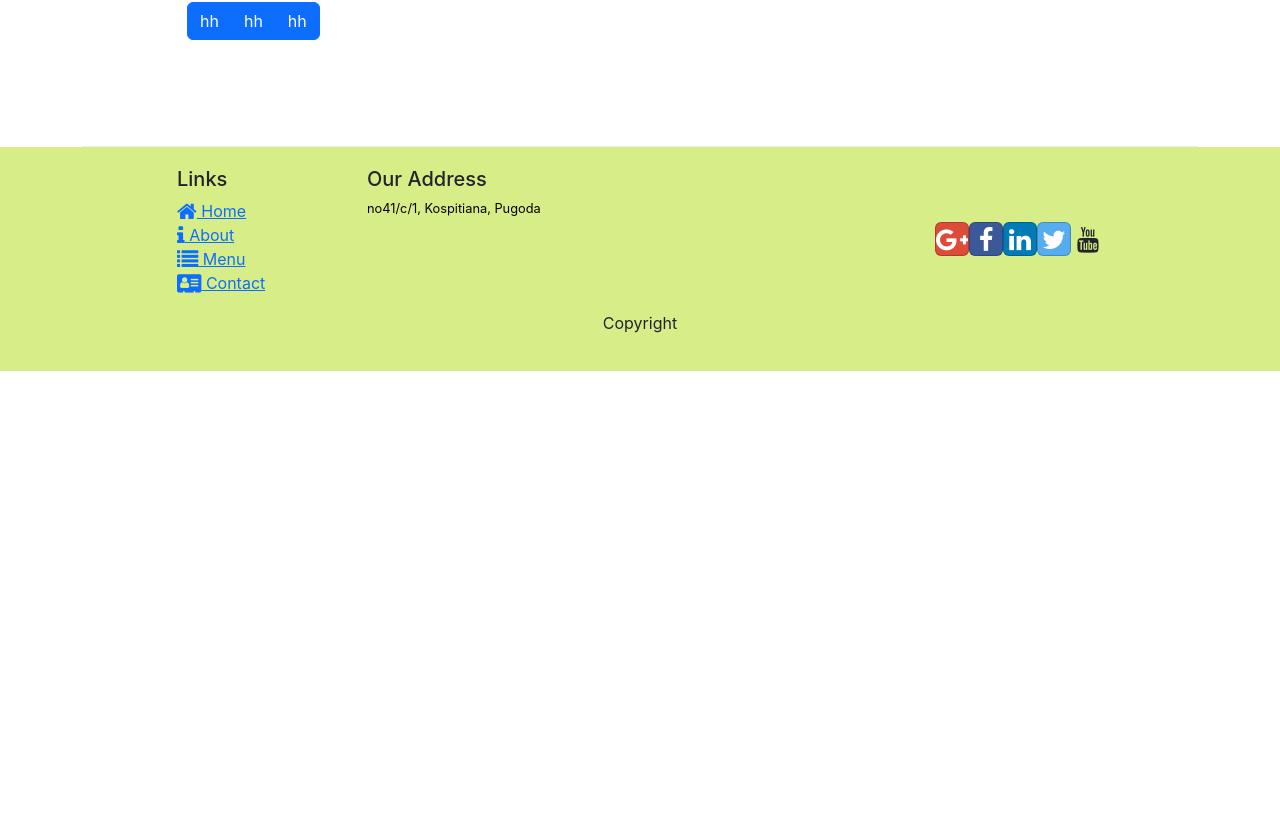
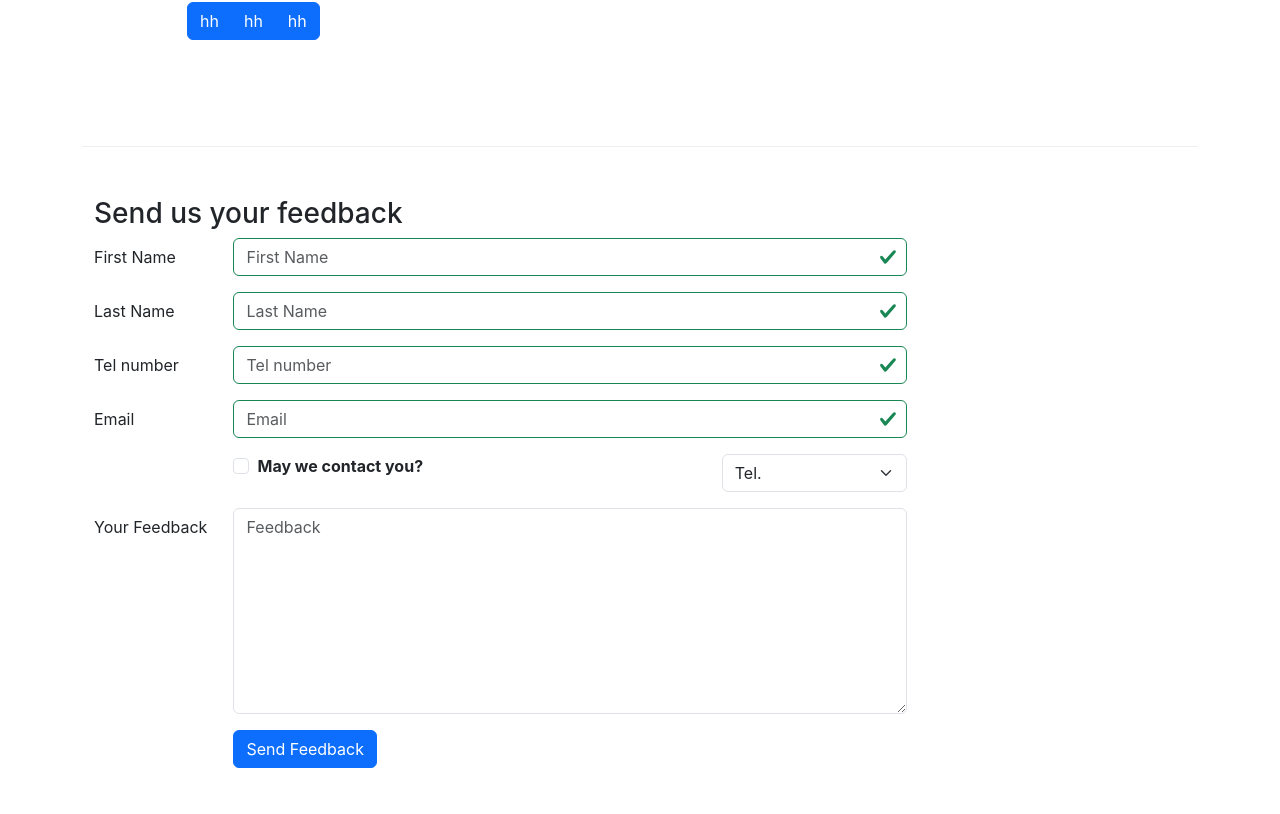
Before and after one commit to Hirusha1-cpu/React, a React (Create React App) app: page /contactus in a window 1280 px wide. Shown: the part 586-1400 px from the top of the page. Before the commit the page ends 957 px from the top, so only its background shows below. Built offline with nearby package versions, Linux system fonts and the light colour scheme.

Commit message:
form validation

```diff
--- /dev/null
+++ b/src/components/AboutUsComponent.js
@@ -0,0 +1,49 @@
+import React from "react";
+import { Breadcrumb, BreadcrumbItem } from "reactstrap";
+
+import { Link } from "react-router-dom";
+import { Card, CardTitle, CardImg, CardImgOverlay } from "reactstrap";
+
+
+
+const Contact = (props) => {
+  const contact = (props) => {
+    return (
+      <div className="col-12 col-md-6 mt-1">
+        <div>
+          <Card>
+
+              <CardImg width="100%" />
+              <CardImgOverlay>
+                <CardTitle></CardTitle>
+              </CardImgOverlay>
+
+          </Card>
+        </div>
+      </div>
+    );
+  };
+
+  return (
+    <div className="container">
+      <div className="row">
+        <Breadcrumb>
+          <BreadcrumbItem>
+            <Link to="/home" className="text-decoration-none">
+              Home
+            </Link>
+          </BreadcrumbItem>
+          <BreadcrumbItem active className="text-info">
+            Contact Us
+          </BreadcrumbItem>
+        </Breadcrumb>
+        <div className="col-12">
+          <h3>Contact Us</h3>
+        </div>
+      </div>
+      <div className="row row-content">{contact}</div>
+    </div>
+  );
+};
+
+export default Contact;
--- a/src/components/ContactComponent.js
+++ b/src/components/ContactComponent.js
@@ -1,9 +1,82 @@
-import React from "react";
-import { Breadcrumb, BreadcrumbItem } from "reactstrap";
+import React,{Component} from "react";
+import { Breadcrumb, BreadcrumbItem,Button, Form, FormGroup, Label, Input, Col, Row, FormFeedback } from "reactstrap";
 
 import {Link} from 'react-router-dom'
 
-function Contact(props) {
+class Contact extends Component {
+    constructor(props){
+        super(props);
+        this.state={
+            firstname: '',
+            lastname:'',
+            telnum:'',
+            email:'',
+            agree: false,
+            contactType: 'Tel',
+            message: '',
+            touched:{
+                firstname: false,
+                lastname: false,
+                telnum: false,
+                email: false,
+
+            }
+        }
+        this.handleSubmit = this.handleSubmit.bind(this);
+        this.handleInputChange = this.handleInputChange.bind(this);
+        this.handleBlur = this.handleBlur.bind(this);
+
+    }
+    handleInputChange(event){
+        const target = event.target;
+        const value = target.type === 'checkbox'? target.checked : target.value;
+        const name = target.name;
+        this.setState({
+            [name]: value
+        });
+
+    }
+    handleSubmit(event){
+        console.log("Current tste" + JSON.stringify(this.state))
+        alert("Current tste" + JSON.stringify(this.state));
+        event.preventDefault();
+    }
+
+    handleBlur = (field) => (evt)=>{
+        this.setState({
+            touched:{...this.state.touched, [field]:true}
+        });
+    }
+
+    validate(firstname, lastname, telnum, email){
+        const errors = {
+            firstname: '',
+            lastname: '',
+            telnum: '',
+            email: ''
+        };
+        if(this.state.touched.firstname && firstname.length<3)
+            errors.firstname = 'First name must be at least 3 characters';
+        else if(this.state.touched.firstname && firstname.length>10)
+            errors.firstname = 'First name must be at less than 10 characters';
+        if(this.state.touched.lastname && lastname.length<3)
+            errors.lastname = 'last name must be at least 3 characters';
+        else if(this.state.touched.lastname && lastname.length>10)
+            errors.lastname = 'last name must be at less than 10 characters';
+
+        const reg = /^\d+$/;
+        if(this.state.touched.telnum &&!reg.test(telnum))
+            errors.telnum = 'Please enter only digits';
+
+        if(this.state.touched.email && email.split('').filter(x => x === "@").length !== 1)
+            errors.email = 'not valid email';
+
+        return errors;
+    }
+
+    render(){
+        const errors = this.validate(this.state.firstname, this.state.lastname, this.state.telnum, this.state.email);
+
         return (
           <div className="container">
                <div className="row" >
@@ -42,8 +115,104 @@ function Contact(props) {
                 </div>
               </div>
             </div>
+            <div className="row row-content">
+                <div className="col-12">
+                    <h3>Send us your feedback</h3>
+                </div>
+                <div className="col-12 col-md-9">
+                    <Form onSubmit={this.handleSubmit}>
+                        <FormGroup row>
+                            <Label htmlFor="firstname" md={2}>First Name</Label>
+                            <Col md={10}>
+                                <Input type="text" name="firstname" id="firstname" placeholder="First Name"
+                                value={this.state.firstname}
+                                valid ={this.state.firstname === ""}
+                                invalid = {errors.firstname !== ''}
+                                onBlur={this.handleBlur('firstname')}
+                                onChange={this.handleInputChange}/>
+                                <FormFeedback>{errors.firstname}</FormFeedback>
+                            </Col>
+
+                        </FormGroup>
+                        <FormGroup row>
+                            <Label htmlFor="lastname" md={2}>Last Name</Label>
+                            <Col md={10}>
+                                <Input type="text" name="lastname" id="lastname" placeholder="Last Name"
+                                value={this.state.lastname}
+                                valid ={this.state.lastname === ""}
+                                invalid = {errors.lastname !== ''}
+                                onBlur={this.handleBlur('lastname')} onChange={this.handleInputChange}/>
+                                <FormFeedback>{errors.lastname}</FormFeedback>
+                            </Col>
+
+                        </FormGroup>
+                        <FormGroup row>
+                            <Label htmlFor="telnum" md={2}>Tel number</Label>
+                            <Col md={10}>
+                                <Input type="tel" name="telnum" id="telnum" placeholder="Tel number"
+                                value={this.state.telnum}
+                                valid ={this.state.telnum === ""}
+                                invalid = {errors.telnum !== ''}
+                                onBlur={this.handleBlur('telnum')}
+                                onChange={this.handleInputChange}/>
+                                <FormFeedback>{errors.telnum}</FormFeedback>
+                            </Col>
+
+                        </FormGroup>
+                        <FormGroup row>
+                            <Label htmlFor="email" md={2}>Email</Label>
+                            <Col md={10}>
+                                <Input type="email" name="email" id="email" placeholder="Email"
+                                value={this.state.email}
+                                valid ={this.state.email === ""}
+                                invalid = {errors.email !== ''}
+                                onBlur={this.handleBlur('email')}
+                                onChange={this.handleInputChange}/>
+                                <FormFeedback>{errors.email}</FormFeedback>
+                            </Col>
+
+                        </FormGroup>
+                        <FormGroup row>
+                            <Col md={{size: 6, offset:2}}>
+                                <FormGroup check>
+                                    <Label check>
+                                        <Input type="checkbox" name="agree" id="agree" checked={this.state.agree}
+                                        onChange={this.handleInputChange}/>
+
+                                        {' '}
+                                        <strong>May we contact you?</strong>
+                                    </Label>
+                                </FormGroup>
+                            </Col>
+                            <Col md={{size: 3, offset:1}}>
+                                <Input type="select" name="contactType" value={this.state.contactType} onChange={this.handleInputChange}>
+                                    <option>Tel.</option>
+                                    <option>Email.</option>
+                                </Input>
+                            </Col>
+
+                        </FormGroup>
+                        <FormGroup row>
+                            <Label htmlFor="message" md={2}>Your Feedback</Label>
+                            <Col md={10}>
+                                <Input  type="textarea" rows="8" name="message" id="message" placeholder="Feedback"
+                                value={this.state.feedback}
+                                onChange={this.handleInputChange} />
+                            </Col>
+
+                        </FormGroup>
+                        <FormGroup row>
+                            <Col md={{size:10, offset:2}}>
+                                <Button type="submit" color="primary">Send Feedback</Button>
+                            </Col>
+
+                        </FormGroup>
+                    </Form>
+                </div>
+            </div>
           </div>
         );
     }
+}
 
 export default Contact;
--- a/src/components/HomeComponent.js
+++ b/src/components/HomeComponent.js
@@ -8,7 +8,7 @@ function RenderCard({item}){
       }
     return(
         <Card>
-            {/* <CardImg top width='100%' src={item.image} alt={item.name}/> */}
+            <CardImg top width='100%' src={item.image} alt={item.name}/>
             {/* {item.image && <CardImg top width="100%" src={item.image} alt={item.name} />} */}
             <CardBody>
                 <CardTitle>
--- a/src/components/MainComponent.js
+++ b/src/components/MainComponent.js
@@ -2,6 +2,7 @@ import React, { Component } from "react";
 import Header from './HeaderComponent'
 import Menu from "./MenuComponent";
 import Contact from './ContactComponent'
+import About from './AboutUsComponent'
 import { DISHES } from "../shared/dishes";
 import { COMMENTS } from "../shared/comments";
 import { LEADERS } from "../shared/leaders";
@@ -55,6 +56,7 @@ class Main extends Component {
             <Route path='/home' component = {HomePage} />
             <Route exact path = "/menu" component={()=><Menu dishes= {this.state.dishes}/>}  />
             <Route exact path = "/contactus" component = {Contact} />
+            <Route exact path = "/aboutus" component = {About} />
             <Route path ="/menu/:dishId" component = {DishWithId}/>
             <Redirect to = "/home"/>
         </Switch>
```
Lines whose indentation alone changed are shown as unchanged.
